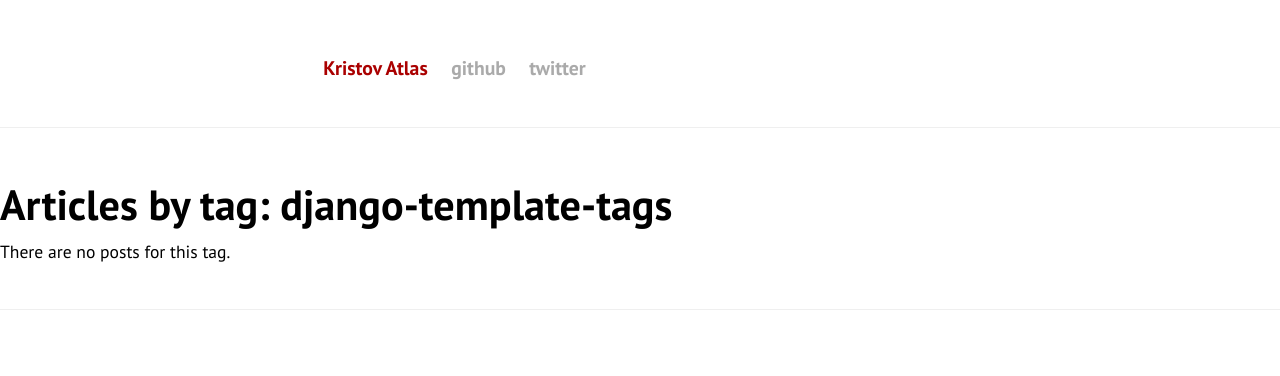
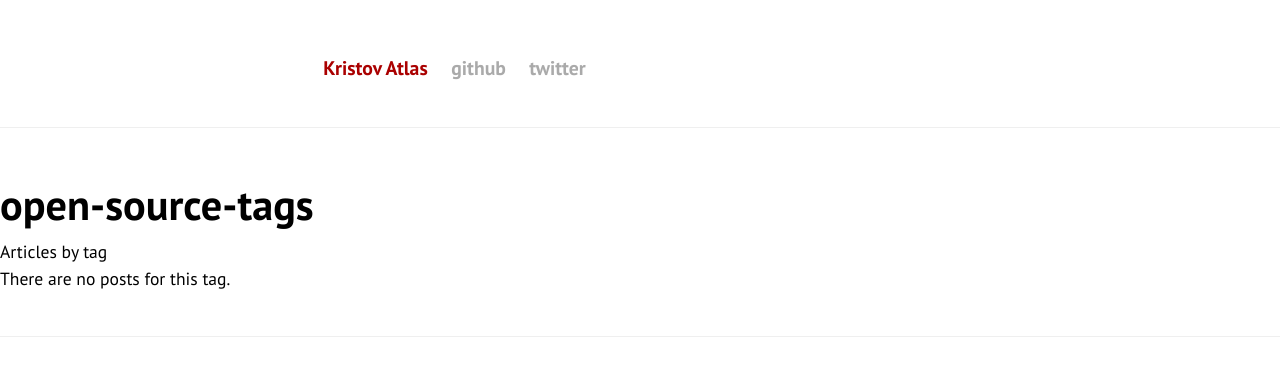
Before and after one commit to kristovatlas/kiaraRobles.github.io, a Jekyll site: the page built from blog/tag/open-source.md, in a window 1280 px wide. Shown: the top 376 px of the page. Built offline with Jekyll 4.4.1, drawn with Linux system fonts in a browser that asks for light colours; Markdown is read by kramdown in place of the engine named in the settings.

Commit message:
revert -- wrong file to edit -__-

```diff
--- a/_layouts/blog_by_tag.html
+++ b/_layouts/blog_by_tag.html
@@ -3,7 +3,8 @@ layout: default
 ---
 
 <header id="post-header">
-    <h1 id="post-title">{{ page.title }}</h1>
+    <h1 id="post-title">{{ page.tag }}</h1>
+    <h4 id="post-subtitle">Articles by tag</h4>
 </header>
 
 <div id="post-content">
```
